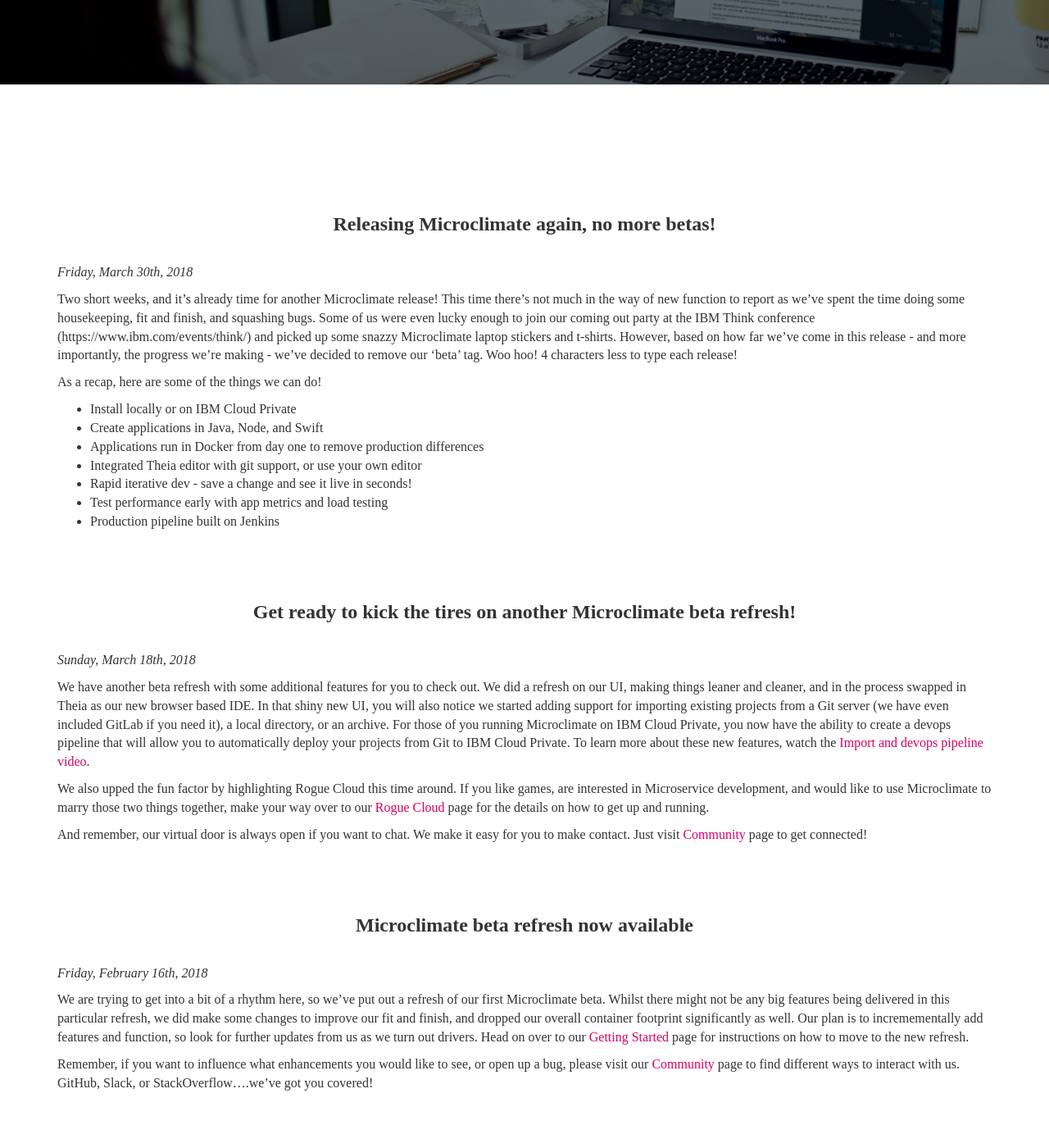
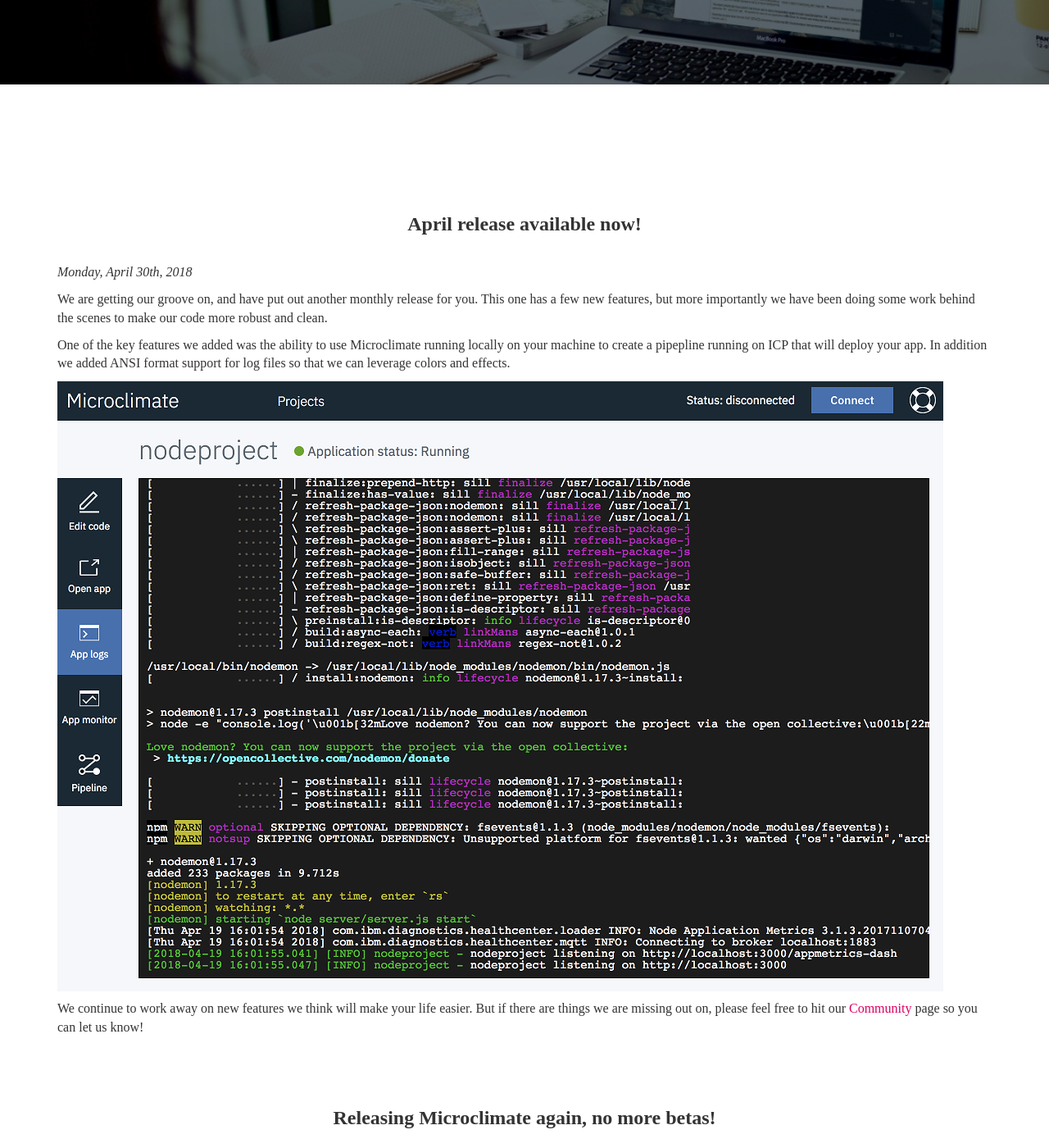
Before and after one commit to microclimate-dev2ops/microclimate-dev2ops.github.io, a Jekyll site: the page built from docPages/news.md, in a window 1280 px wide and 1400 px high, scrolled down 297 px. Shown: the whole window at 82% size. Built offline with Jekyll 4.4.1, drawn with Linux system fonts in a browser that asks for light colours; nearby versions of some CDN libraries; some web fonts are replaced.

Commit message:
Update news

```diff
--- a/docPages/news.md
+++ b/docPages/news.md
@@ -6,6 +6,19 @@
 duration: 20 seconds
 permalink: news
 ---
+
+## April release available now!
+
+*Monday, April 30th, 2018*
+
+We are getting our groove on, and have put out another monthly release for you. This one has a few new features, but more importantly we have been doing some work behind the scenes to make our code more robust and clean.
+
+One of the key features we added was the ability to use Microclimate running locally on your machine to create a pipepline running on ICP that will deploy your app. In addition we added ANSI format support for log files so that we can leverage colors and effects.
+
+![Colors and effects](../images/colorsandeffects.png)
+
+We continue to work away on new features we think will make your life easier. But if there are things we are missing out on, please feel free to hit our [Community](./community) page so you can let us know!
+
 
 ## Releasing Microclimate again, no more betas!
 
```
Also changed, not shown: docPages/cli.md (+1 -1 lines), docPages/update.md (+0 -1 lines), images/colorsandeffects.png (added).
